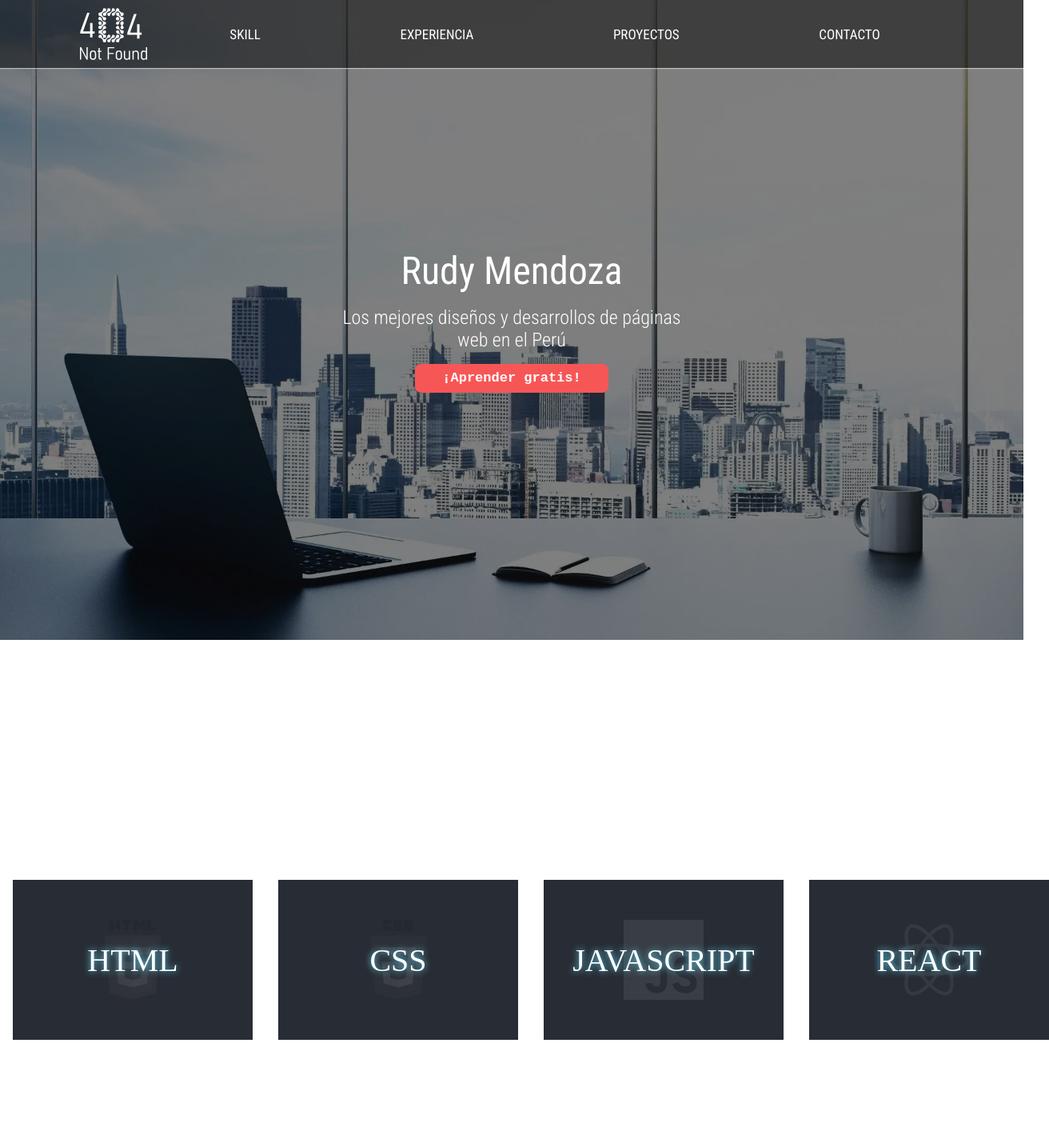
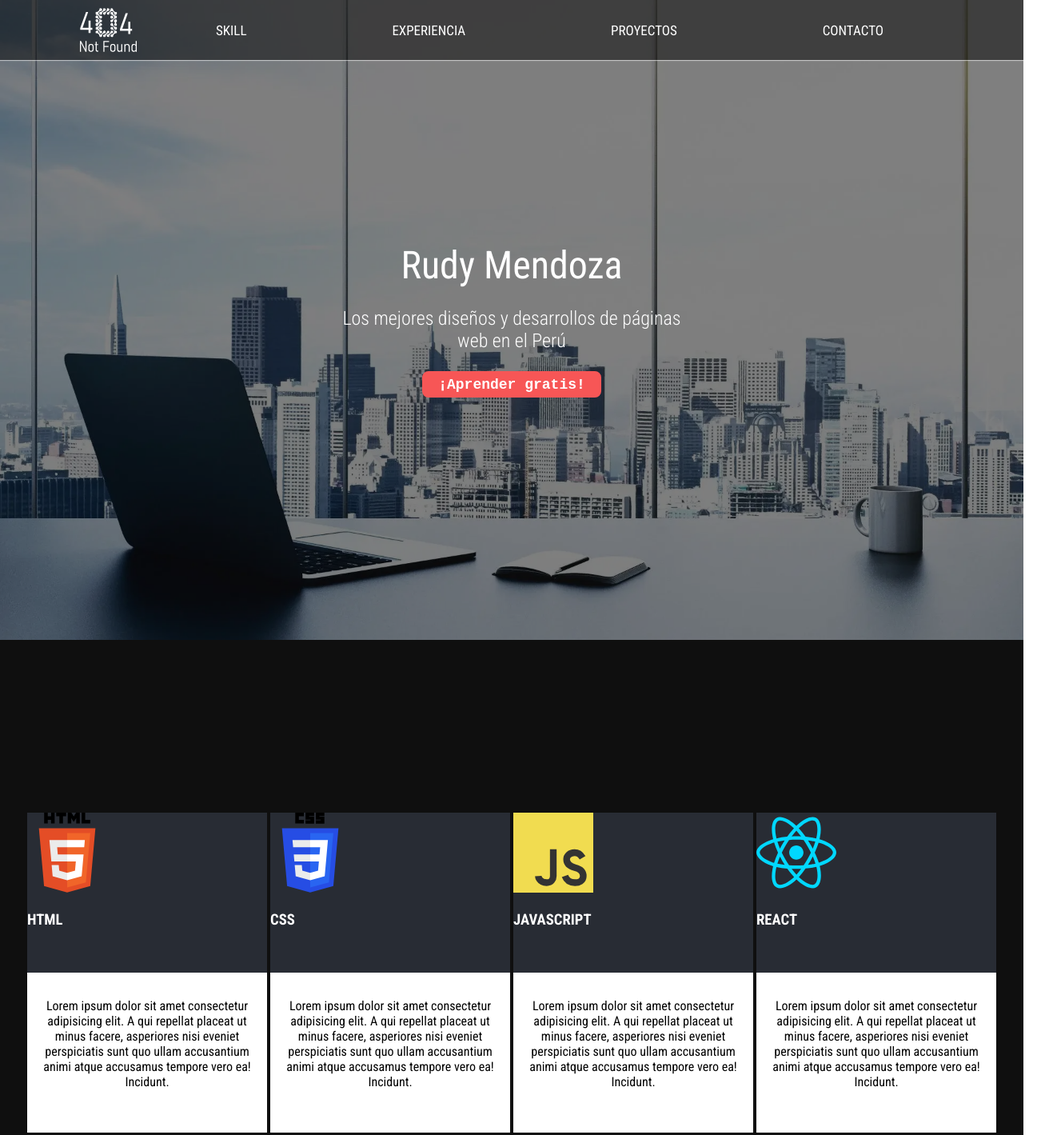
Before and after one commit to rudy052397/my-profile, a plain HTML site: page index.html in a window 1280 px wide. Shown: the top 1419 px of the page at 80% size, 1312 px wide, since content can reach past the window. Drawn offline with nearby package versions, Linux system fonts and the light colour scheme; a web font is replaced by a local one.

Commit message:
Update 18/08/2022 skill

```diff
--- a/css/index.css
+++ b/css/index.css
@@ -1,16 +1,17 @@
 :root {
   scroll-behavior: smooth;
 	--primary-theme-color: #0f0f0f;
+  --reverse-primary-theme-color:#fff;
 	--secondary-theme-color: #282c34;
 	--primary-text-color: #fff;
 	--secondary-text-color: #eee;
 	--reverse-primary-text-color: #000;
 	--primary-shadow-color: #00000080;
-	--secondary-shadow-color: #1c1c1cf3;
+	--secondary-shadow-color: #000000ee;
 	--reverse-primary-shadow-color: #fff8;
 	--primary-highlight-color: #61dafb;
 	--secondary-highlight-color: gold;
-	--primary-button-color: #61dafb;
+	--primary-button-color: #f75656;
 	--secondary-button-color: gold;
 	--primary-invalid-color: crimson;
 	--primary-font-family: 'inconsolata', monospace;
@@ -31,134 +32,8 @@
   :root{
     --max-width-container: 1080px;
     --padding-section: 1rem 0;
+    /* --primary-shadow-color: #00000000; */
   }
-}
-
-.header-nav__menu-list-container {
-  display: flex;
-  position: relative;
-  flex-direction: row;
-  justify-content: space-around;
-  list-style: none;
-  padding: 0;
-  margin: 0;
-  width: 100%;
-
-}
-
-
-.i-hero {
-  position: relative;
-  display: flex;
-  /* z-index: -5; */
-  /* align-items: center; */
-  justify-content: center;
-  height: 100vh;
-  background-image: url("../assets/img/1.webp");
-  background-size: cover;
-  background-position: center;
-}
-
-.i-hero::before {
-  content: '';
-  position: absolute;
-  top: 0;
-  right: 0;
-  bottom: 0;
-  left: 0;
-  background-color: var(--primary-shadow-color);
-}
-
-.i-hero__container {
-  flex-basis: 1024px;
-  display: flex;
-  flex-direction: column;
-  z-index: 5;
-  justify-content: space-around;
-  /* margin: 0 auto; */
-  padding: 0 1rem;
-  align-items: center;
-  overflow: hidden;
-}
-
-@media (min-width: 768px) {
-  .i-hero__container {
-    flex-direction: row;
-    /* max-width: 1024px; */
-    /* padding: 0.75rem; */
-  }
-}
-
-.i-hero__info-container {
-  display: flex;
-  flex-direction: column;
-  /* background-color: #1e1e1ebd; */
-  padding: 2rem;
-  border-radius: 10px;
-  color: white;
-  align-items: center;
-  gap: 1rem;
-  max-width: 448px;
-}
-
-.i-hero__info-title {
-  font-size: 1.8rem;
-  font-weight: 500;
-  text-align: center;
-  margin: 0;
-}
-
-.i-hero__info-subtitle {
-  font-size: 1.3rem;
-  font-weight: 300;
-  text-align: center;
-  margin: 0;
-}
-
-.i-hero__info-paragraph {
-  display: none;
-}
-
-@media (min-width: 768px) {
-  .i-hero__info-title {
-    font-size: 3rem;
-  }
-
-  .i-hero__info-subtitle {
-    font-size: 1.5rem;
-  }
-
-  .i-hero__info-paragraph {
-    display: flex;
-    font-size: 1.25rem;
-    text-align: center;
-    margin: 0;
-  }
-}
-
-.i-hero__info-link {
-  background-color: #f75656;
-  border: none;
-  border-radius: 0.5rem;
-  color: white;
-  font-weight: 700;
-  font-size: 1.0625rem;
-  font-family: monospace;
-  text-decoration: none;
-  padding: 0.5em 2em;
-  cursor: pointer;
-  transition: filter 0.25s, box-shadow 0.25s;
-}
-
-.i-hero__info-link:hover {
-  box-shadow: 0 0 0.25rem 0 #f01313;
-  filter: brightness(112.5%);
-}
-.i-hero__img-tech-container {
-  display: flex;
-  justify-content: space-around;
-  width: 100%;
-  margin: 0;
 }
 
 .experience {
@@ -208,7 +83,7 @@
 .skill-tech:hover> .item--img{
   transform: translate(0 ,-50%) ;
 }
-.item{
+/* .item{
   width: 300px;
   height: 200px;
   display: flex;
@@ -266,4 +141,4 @@
 .skill-tech:hover .title--react{
   color: #00D8FF;
   text-shadow: 0 0 0.5rem #0a0a0a;
-}
+} */
--- /dev/null
+++ b/css/modules/button.css
@@ -0,0 +1,38 @@
+.button {
+  display: inline-block;
+  background-color: var(--primary-theme-color);
+  border: 0.125rem solid var(--primary-theme-color);
+  border-radius: var(--primary-border-radius);
+  color: var(--primary-text-color);
+  font-weight: 600;
+  font-size: 0.9rem;
+  font-family: var(--primary-font-family);
+  text-decoration: none;
+  padding: 0.25em 1em;
+  box-sizing: border-box;
+  cursor: pointer;
+}
+
+@media (min-width:768px) {
+.button{
+  font-size: 1.125rem;
+}
+}
+
+.button--primary {
+  background-color: var(--primary-button-color);
+  border: 0.125rem solid var(--primary-button-color);
+  /* color: var(--reverse-primary-text-color); */
+}
+
+.button--secondary {
+  background-color: var(--secondary-button-color);
+  border: 0.125rem solid var(--secondary-button-color);
+  color: var(--reverse-primary-text-color);
+}
+
+.button--outline {
+  background-color: transparent;
+  border: 0.125rem solid var(--primary-text-color);
+  color: var(--primary-text-color);
+}
--- /dev/null
+++ b/css/modules/card.css
@@ -0,0 +1,61 @@
+.card {
+  display: flex;
+  flex-direction: column;
+}
+
+.card--hero {
+  align-items: center;
+  gap: 1.5rem;
+  max-width: 448px;
+  text-align: center;
+}
+
+.card__header {
+  background-color: var(--secondary-theme-color);
+}
+
+.card__img {}
+
+
+.card__title {
+  margin: 0;
+  font-size: 1.8rem;
+  font-weight: 500;
+
+}
+
+.card__body {
+ padding: 1rem;
+ box-sizing: border-box;
+ text-align: center;
+}
+
+.card__body--skill{
+  background-color: var(--reverse-primary-theme-color);
+  color: var(--reverse-primary-text-color);
+}
+.card__subtitle {
+  margin: 0;
+  font-size: 1.3rem;
+  font-weight: 300;
+}
+
+
+.card__text {}
+
+.card__body--skill,
+.card__header--skill {
+  width: 300px;
+  height: 200px;
+}
+
+@media (min-width:768px) {
+  .card__title {
+    font-size: 3rem;
+
+  }
+
+  .card__subtitle {
+    font-size: 1.5rem;
+  }
+}
--- a/css/modules/headed.css
+++ b/css/modules/headed.css
@@ -37,7 +37,7 @@
 
 @media (min-width: 768px) {
   .nav__link-logo {
-    height: 65px;
-    width: 84px;
+    height: 55px;
+    width: 71px;
   }
 }
--- /dev/null
+++ b/css/modules/hero.css
@@ -0,0 +1,20 @@
+.hero {
+  position: relative;
+  display: flex;
+  justify-content: center;
+  height: 100vh;
+  background-image: url("../../assets/img/hero-img.webp");
+  background-size: cover;
+  background-position: center;
+  overflow: hidden;
+}
+
+.hero::before {
+  content: '';
+  position: absolute;
+  top: 0;
+  right: 0;
+  bottom: 0;
+  left: 0;
+  background-color: var(--primary-shadow-color);
+}
--- a/css/modules/menu.css
+++ b/css/modules/menu.css
@@ -13,7 +13,7 @@
   flex-direction: column;
   align-items: center;
   justify-content: center;
-  gap: 1rem;
+  gap: 2rem;
   width: 100%;
   height: 0;
   overflow: hidden;
@@ -46,6 +46,7 @@
   align-items: center;
   height: 20px;
   width: 25px;
+  cursor: pointer;
   /* padding: 1rem; */
   /* box-sizing: border-box; */
 }
@@ -101,7 +102,7 @@
 .menu__link {
   position: relative;
   color: var(--primary-text-color);
-  font-size: 1.0625rem;
+  font-size: 1.125rem;
   font-weight: 400;
   text-decoration: none;
   white-space: nowrap;
@@ -117,6 +118,9 @@
 }
 
 @media (min-width: 768px) {
+  .menu__link{
+    font-size: 1.0625rem;
+  }
   .menu__link:hover,
   .menu__link--active {
 		color: var(--primary-text-color);
--- a/css/modules/section.css
+++ b/css/modules/section.css
@@ -1,7 +1,14 @@
+.section {
+  padding: var(--padding-section);
+}
 .section--headed {
   box-shadow: 0 0 0.0625rem 0.0625rem var(--reverse-primary-shadow-color);
 }
 
+.section--skill{
+  background-color: var(--primary-theme-color);
+  height: 100vh;
+}
 .container {
   max-width: var(--max-width-container);
   margin: 0 auto;
@@ -14,6 +21,20 @@
   justify-content: space-between;
 }
 
+.container--hero{
+  display: flex;
+  align-items: center;
+  z-index: 5;
+}
+
+.container--skill{
+  max-width: fit-content;
+  display: flex;
+  height: 100%;
+  align-items: center;
+  gap: 0.25rem;
+}
+
 @media (min-width: 768px) {
   .container--headed {
     /* justify-content: initial; */
--- a/css/my-library.css
+++ b/css/my-library.css
@@ -1,3 +1,6 @@
 @import './modules/headed.css';
 @import './modules/section.css';
 @import './modules/menu.css';
+@import './modules/hero.css';
+@import './modules/card.css';
+@import './modules/button.css';
--- a/index.html
+++ b/index.html
@@ -71,62 +71,64 @@
 		</nav>
 	</header>
 	<main>
-		<article class="i-hero" id="iHero">
-			<div class="i-hero__container">
-				<div class="i-hero__info-container">
-					<h1 class="i-hero__info-title">Rudy Mendoza</h1>
-					<h2 class="i-hero__info-subtitle">Los mejores diseños y desarrollos de páginas web en el Perú</h2>
-					<a href="https://github.com/rudy052397" class="i-hero__info-link">¡Aprender gratis!</a>
+		<article class="hero" id="iHero">
+			<div class="container container--hero">
+				<div class="card card--hero">
+					<h1 class="card__title">Rudy Mendoza</h1>
+					<h2 class="card__subtitle">Los mejores diseños y desarrollos de páginas web en el Perú</h2>
+					<a href="https://github.com/rudy052397" class="button button--primary">¡Aprender gratis!</a>
 				</div>
 			</div>
 		</article>
-		<article class="skills" id="iSkills">
-			<div class="skills__container">
-				<div class="skill-tech">
-					<div class=" item item--img">
-						<img src="./assets/svg/logo-html.svg" alt="html5" width="100" height="100" class="skill-tech__img" />
-						<h3 class="title title--html">HTML</h3>
+
+
+		<section class="section section--skill" id="iSkills">
+			<div class="container container--skill">
+				<div class="card">
+					<div class="card__header card__header--skill">
+						<img src="./assets/svg/logo-html.svg" alt="html5" width="100" height="100" class="card__img" />
+						<h3 class="card_title">HTML</h3>
 					</div>
-					<div class="item item--description">
+					<div class="card__body card__body--skill">
 						<p class="skill-tech__description">Lorem ipsum dolor sit amet consectetur adipisicing elit. A
 							qui
 							repellat placeat ut minus facere, asperiores nisi eveniet perspiciatis sunt quo ullam
 							accusantium animi atque accusamus tempore vero ea! Incidunt.</p>
 					</div>
 				</div>
-				<div class="skill-tech">
-					<div class=" item item--img">
-						<img src="./assets/svg/logo-css.svg" alt="html5" width="100" height="100" class="skill-tech__img" />
-						<h3 class="title title--css">CSS</h3>
+				<div class="card">
+					<div class="card__header card__header--skill">
+						<img src="./assets/svg/logo-css.svg" alt="html5" width="100" height="100" class="card__img" />
+						<h3 class="card_title">CSS</h3>
 					</div>
 
-					<div class="item item--description">
+					<div class="card__body card__body--skill">
 						<p class="skill-tech__description">Lorem ipsum dolor sit amet consectetur adipisicing elit. A
 							qui
 							repellat placeat ut minus facere, asperiores nisi eveniet perspiciatis sunt quo ullam
 							accusantium animi atque accusamus tempore vero ea! Incidunt.</p>
 					</div>
 				</div>
-				<div class="skill-tech">
-					<div class=" item item--img">
-						<img src="./assets/svg/logo-js.svg" alt="html5" width="100" height="100" class="skill-tech__img" />
-						<h3 class="title title--js">JAVASCRIPT</h3>
+				<div class="card">
+					<div class="card__header card__header--skill">
+						<img src="./assets/svg/logo-js.svg" alt="html5" width="100" height="100" class="card__img" />
+						<h3 class="card_title">JAVASCRIPT</h3>
 					</div>
 
-					<div class="item item--description">
+					<div class="card__body card__body--skill">
 						<p class="skill-tech__description">Lorem ipsum dolor sit amet consectetur adipisicing elit. A
 							qui
 							repellat placeat ut minus facere, asperiores nisi eveniet perspiciatis sunt quo ullam
 							accusantium animi atque accusamus tempore vero ea! Incidunt.</p>
 					</div>
 				</div>
-				<div class="skill-tech">
-					<div class=" item item--img">
-						<img src="./assets/svg/logo-react.svg" alt="html5" width="100" height="100" class="skill-tech__img" />
-						<h3 class="title title--react">REACT</h3>
+				<div class="card">
+					<div class="card__header card__header--skill">
+						<img src="./assets/svg/logo-react.svg" alt="html5" width="100" height="100" class="card__img" />
+						<h3 class="card_title">REACT</h3>
 					</div>
 
-					<div class="item item--description">
+					<div class="card__body card__body--skill">
 						<p class="skill-tech__description">Lorem ipsum dolor sit amet consectetur adipisicing elit. A
 							qui
 							repellat placeat ut minus facere, asperiores nisi eveniet perspiciatis sunt quo ullam
@@ -134,8 +136,14 @@
 					</div>
 				</div>
 			</div>
-			<div class="skills-bg"></div>
-		</article>
+		</section>
+
+		<section>
+			<div>
+				<!-- <div class="skills-bg"></div> -->
+			</div>
+		</section>
+
 		<section id="iExperience" class="section">
 			<div class="container">
 				<h2 class="section__title"></h2>
```
Also changed, not shown: assets/img/background-image-i-hero.webp (deleted), assets/img/hero-img.webp (renamed from assets/img/1.webp), assets/img/img-i-hero.jpg (deleted).
